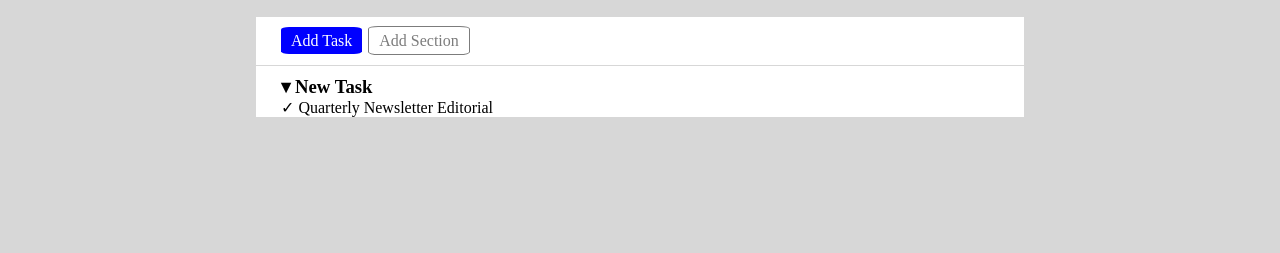
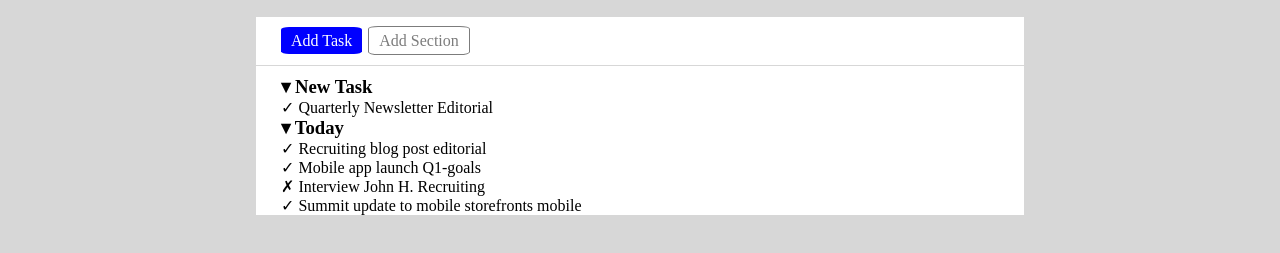
Before and after one commit to Antonio-Italiano/html-css-toboolist, a plain HTML site: page index.html in a window 1280 px wide. Shown: the part 63-316 px from the top of the page. Drawn offline with Linux system fonts and the light colour scheme.

Commit message:
Add section Today

```diff
--- a/index.html
+++ b/index.html
@@ -35,6 +35,15 @@
             <p><span class="check">&check;</span> Quarterly Newsletter <span class="tag tag-blu">Editorial</span></p>
         </section>
 
+        <!--section Today-->
+        <section>
+            <h3>&#9662; Today</h3>
+            <p><span class="check">&check;</span> Recruiting blog post <span class="tag tag-blu">editorial</span> </p>
+            <p><span class="check">&check;</span> Mobile app launch <span class="tag tag-viola">Q1-goals</span></p>
+            <p><span class="cross">&cross;</span> Interview John H. <span class="tag tag-verde">Recruiting</span></p>
+            <p><span class="check">&check;</span> Summit update to mobile storefronts <span class="tag tag-arancione">mobile</span></p>
+        </section>
+
     </main>
 </body>
 </html>
```
